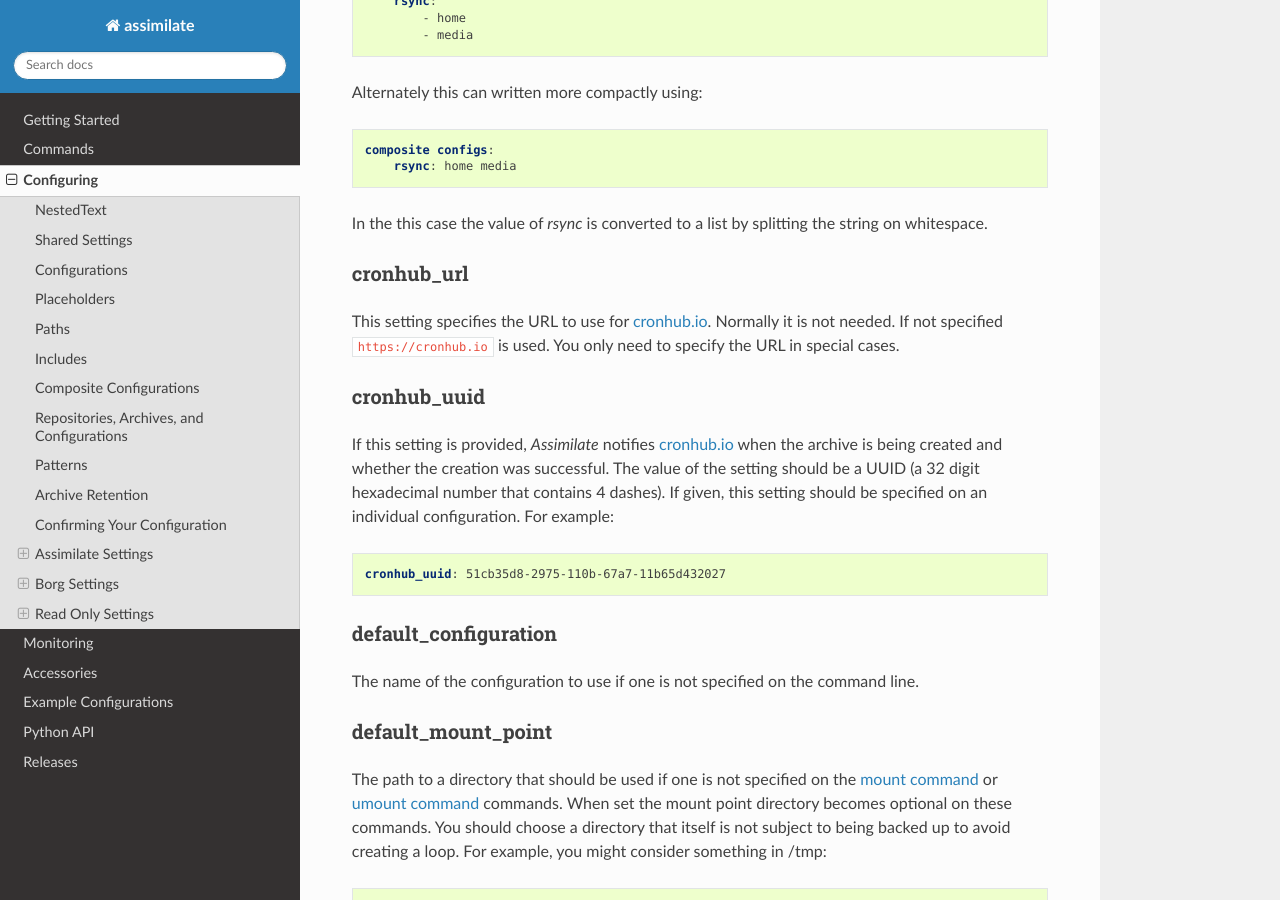
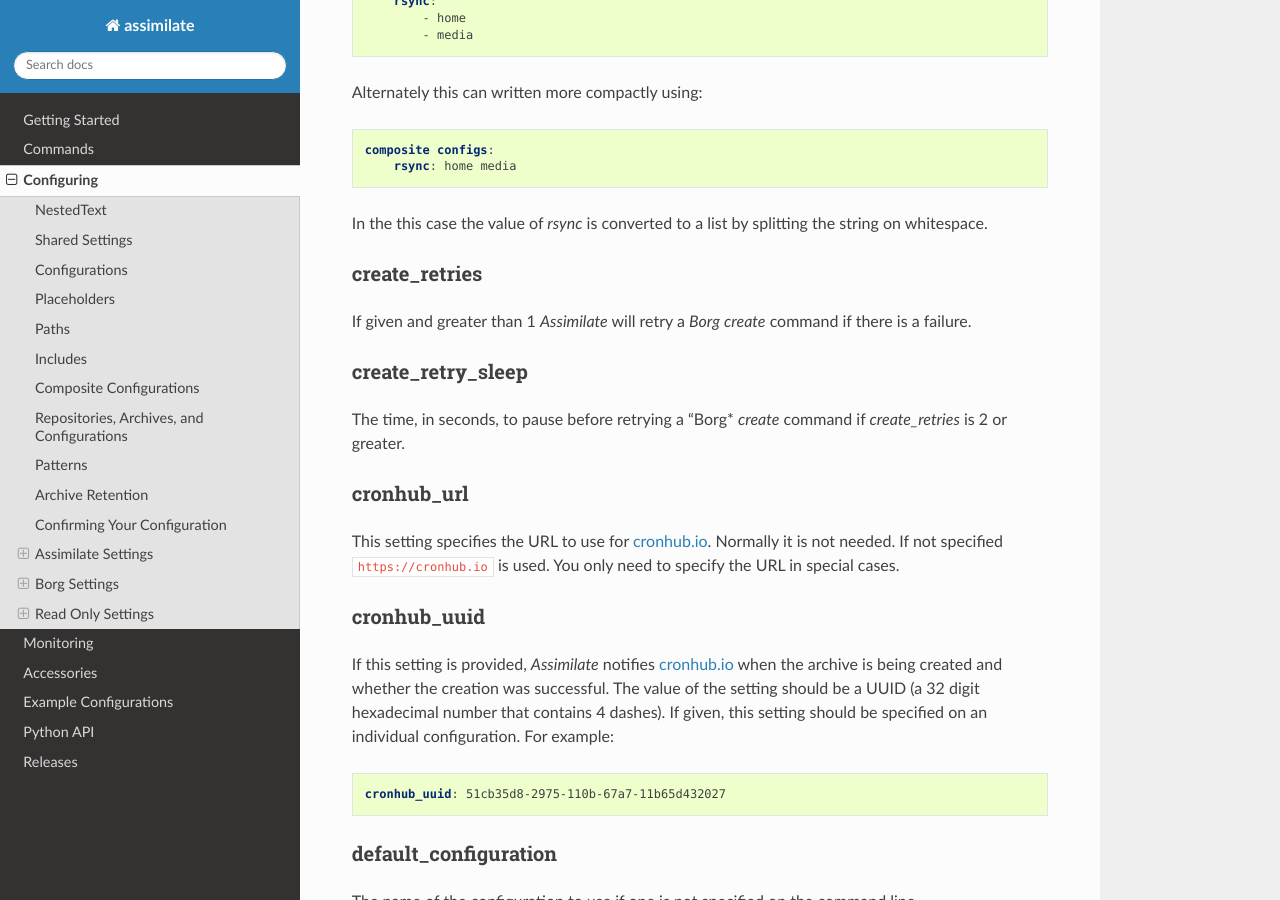
Before and after one commit to KenKundert/assimilate, a Sphinx documentation site: the page built from doc/configuring.rst, in a window 1280 px wide and 900 px high, scrolled down 11291 px. Built offline with Sphinx 7.4.7 and the Read the Docs theme 3.1.0, drawn with Linux system fonts in a browser that asks for light colours; some of the changed text lies outside the part shown.

Commit message:
implement retries

```diff
--- a/doc/commands.rst
+++ b/doc/commands.rst
@@ -626,7 +626,7 @@ You can also get information about a particular archive.
 
 .. code-block:: bash
 
-    $ assimilate info home-2022-11-03T23:07:25
+    $ assimilate info -a home-2022-11-03T23:07:25
 
 
 .. _log:
--- a/doc/configuring.rst
+++ b/doc/configuring.rst
@@ -67,8 +67,9 @@ There are a few things to notice.
    taken literally.
 
 5. The keys are case insensitive and are converted internally to snake case.
-   Thus, the key may be `tempus fugit` or `tempus-fugit`, but either of those is
+   Thus, the key may be `Tempus Fugit` or `tempus-fugit`, but either of those is
    converted to *tempus_fugit*.
+
 
 .. _shared_settings:
 
@@ -666,6 +667,24 @@ Alternately this can written more compactly using:
 
 In the this case the value of *rsync* is converted to a list by splitting the
 string on whitespace.
+
+
+.. _create_retries:
+
+create_retries
+~~~~~~~~~~~~~~
+
+If given and greater than 1 *Assimilate* will retry a *Borg* *create* command if
+there is a failure.
+
+
+.. _create_retry_sleep:
+
+create_retry_sleep
+~~~~~~~~~~~~~~~~~~
+
+The time, in seconds, to pause before retrying a "Borg* *create* command if
+*create_retries* is 2 or greater.
 
 
 .. _cronhub_url:
--- a/doc/monitoring.rst
+++ b/doc/monitoring.rst
@@ -36,14 +36,14 @@ logging using the :ref:`logging` in the shared configuration file.
 The contents of *logging is a dictionary (key-value pairs) where each line give
 the name and value of an *NTLog* command line argument.  For example:
 
-.. code-block: nestedtext
+.. code-block:: nestedtext
 
     logging:
         keep for: 1d
 
 By default *Assimilate* uses the following defaults for *NTLog*:
 
-.. code-block: nestedtext
+.. code-block:: nestedtext
 
     logging:
         keep for: 1w
--- a/pyproject.toml
+++ b/pyproject.toml
@@ -22,7 +22,7 @@ dependencies = [
     "appdirs",
     "arrow>=1.3",
     "docopt",
-    "inform>=1.32",  # actually need 1.33 for the new version of truth
+    "inform>=1.33",
     "ntlog",
     "quantiphy",
     "requests",
```
Also changed, not shown: other parts of doc/commands.rst (+2 -2 lines), other parts of doc/configuring.rst (+1 -1 lines), doc/index.rst (+2 -16 lines), 10 other files.
